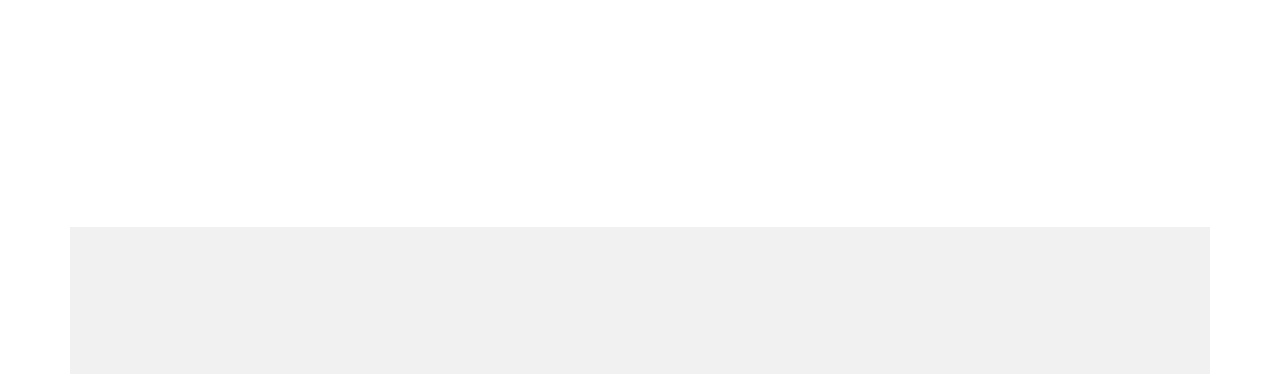
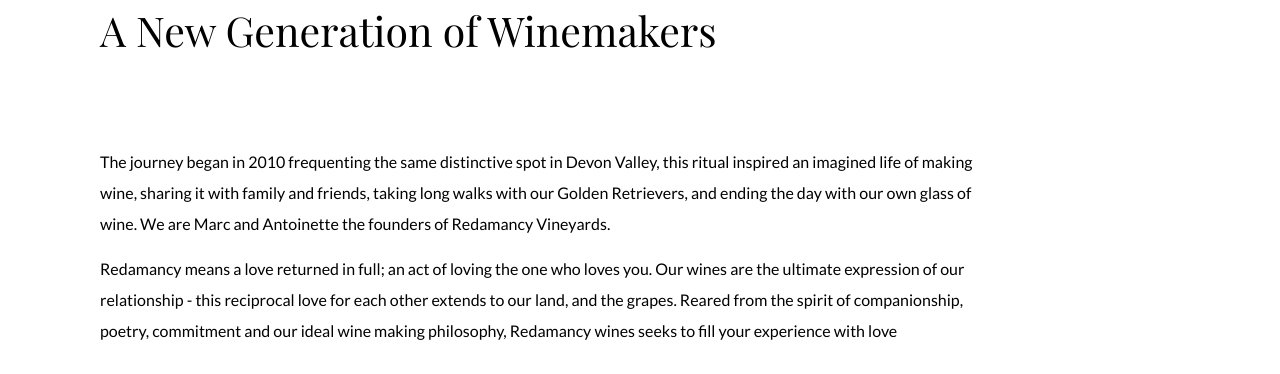
Before and after one commit to Mbanya/redamancy, a Laravel app: page / in a window 1280 px wide. Shown: the part 2855-3229 px from the top of the page. Run offline with Laravel 8, Linux system fonts and the light colour scheme; some libraries are stand-ins or nearby versions; some web fonts are replaced.

Commit message:
Initial Commit

```diff
--- a/resources/views/pages/index.blade.php
+++ b/resources/views/pages/index.blade.php
@@ -34,7 +34,7 @@
                                         data-frame_1="st:1250;sp:1000;sR:1250;"
                                         data-frame_999="o:0;e:power4.in;st:w;sp:1500;sR:6750;"
                                         style="z-index:8;"
-                                    ><img src="wp-content/uploads/2016/03/slider-bottle.png" class="tp-rs-img" width="794" height="754" data-no-retina>
+                                    ><img src="{{asset('images/wine-bottles/slider-bottle.png')}}" class="tp-rs-img" width="794" height="754" data-no-retina>
                                     </rs-layer><!--
 
 							--><rs-layer
@@ -148,7 +148,7 @@
                                                 <div  class="wpb_single_image wpb_content_element vc_align_left  vc_custom_1617353560917">
 
                                                     <figure class="wpb_wrapper vc_figure">
-                                                        <div class="vc_single_image-wrapper   vc_box_border_grey"><img width="633" height="949" src="wp-content/uploads/2021/04/man-17.jpg" class="vc_single_image-img attachment-full" alt="" loading="lazy" srcset="wp-content/uploads/2021/04/man-17.jpg 633w, wp-content/uploads/2021/04/man-17-200x300.jpg 200w" sizes="(max-width: 633px) 100vw, 633px" /></div>
+                                                        <div class="vc_single_image-wrapper   vc_box_border_grey"><img width="633" height="980" src="{{asset('images/our-story/man-woman-dogs.jpg')}}" class="vc_single_image-img attachment-full" alt="" loading="lazy" srcset="images/our-story/man-woman-dogs.jpg 633w, images/our-story/man-woman-dogs.jpg 200w" sizes="(max-width: 633px) 100vw, 633px" /></div>
                                                     </figure>
                                                 </div>
                                             </div></div></div><div class="wpb_column vc_column_container vc_col-sm-12 vc_col-lg-6 vc_col-md-6"><div class="vc_column-inner vc_custom_1460549807462"><div class="wpb_wrapper">
@@ -158,8 +158,16 @@
                                                 </div>
                                                 <div class="wpb_text_column wpb_content_element " >
                                                     <div class="wpb_wrapper">
-                                                        <p>Lorem ipsum dolor sit amet, consectetuer adipiscing elit. Aenean commodo ligula eget dolor. Aenean massa. Cum sociis natoque penatibus et magnis dis parturient montes, nascetur ridiculus mus. Lorem ipsum dolor sit amet, consectetur adipiscing elit. Curabitur sit amet elit leo.</p>
-                                                        <p>Cras dapibus. Vivamus elementum semper nisi. Aenean vulputate eleifend tellus. Aenean leo ligula, porttitor eu, consequat vitae, eleifend ac, enim. Aliquam lorem ante, dapibus in, viverra quis, feugiat a, tellus. .</p>
+                                                        <p>
+                                                            The journey began in 2010 frequenting the same distinctive spot in Devon Valley, this ritual inspired an imagined life of making wine,
+                                                            sharing it with family and friends, taking long walks with our Golden Retrievers, and ending the day with our own glass of wine.
+                                                            We are Marc and Antoinette the founders of Redamancy Vineyards.
+                                                        </p>
+                                                       <p>
+                                                           Redamancy means a love returned in full; an act of loving the one who loves you. Our wines are the ultimate expression of our relationship -
+                                                           this reciprocal love for each other extends to our land, and the grapes.  Reared from the spirit of companionship, poetry,
+                                                           commitment and our ideal wine making philosophy, Redamancy wines seeks to fill your experience with love
+                                                       </p>
 
                                                     </div>
                                                 </div>
@@ -174,7 +182,7 @@
                                                 <div  class="wpb_single_image wpb_content_element vc_align_left  vc_custom_1617357504438">
 
                                                     <figure class="wpb_wrapper vc_figure">
-                                                        <div class="vc_single_image-wrapper   vc_box_border_grey"><img width="1500" height="2299" src="wp-content/uploads/2021/04/current-release-181.png" class="vc_single_image-img attachment-full" alt="" loading="lazy" srcset="wp-content/uploads/2021/04/current-release-181.png 1500w, wp-content/uploads/2021/04/current-release-181-196x300.png 196w, wp-content/uploads/2021/04/current-release-181-668x1024.png 668w, wp-content/uploads/2021/04/current-release-181-768x1177.png 768w, wp-content/uploads/2021/04/current-release-181-1002x1536.png 1002w, wp-content/uploads/2021/04/current-release-181-1336x2048.png 1336w" sizes="(max-width: 1500px) 100vw, 1500px" /></div>
+                                                        <div class="vc_single_image-wrapper   vc_box_border_grey"><img width="1500" height="2299" src="{{asset('images/wine-bottles/Chardonnay Redamancy_Bottles_Branding_Front_2021.jpg')}}" class="vc_single_image-img attachment-full" alt="" loading="lazy" srcset="wp-content/uploads/2021/04/current-release-181.png 1500w, wp-content/uploads/2021/04/current-release-181-196x300.png 196w, wp-content/uploads/2021/04/current-release-181-668x1024.png 668w, wp-content/uploads/2021/04/current-release-181-768x1177.png 768w, wp-content/uploads/2021/04/current-release-181-1002x1536.png 1002w, wp-content/uploads/2021/04/current-release-181-1336x2048.png 1336w" sizes="(max-width: 1500px) 100vw, 1500px" /></div>
                                                     </figure>
                                                 </div>
                                             </div></div></div><div class="wpb_column vc_column_container vc_col-sm-12 vc_col-lg-6 vc_col-md-6"><div class="vc_column-inner vc_custom_1460628348165"><div class="wpb_wrapper">
```
Also changed, not shown: public/images/our-story/man-woman-dogs.jpg (added), public/images/our-story/our-story.png (added), public/images/wine-bottles/Chardonnay Redamancy_Bottles_Branding_Front_2021.jpg (added), public/images/wine-bottles/Chardonnay Redamancy_Bottles_Branding_Front_2021.png (added), public/images/wine-bottles/Redamancy_Bottles_Branding_2021V3.jpg (added), public/images/wine-bottles/slider-bottle-2.png (added), public/images/wine-bottles/slider-bottle.png (added).
